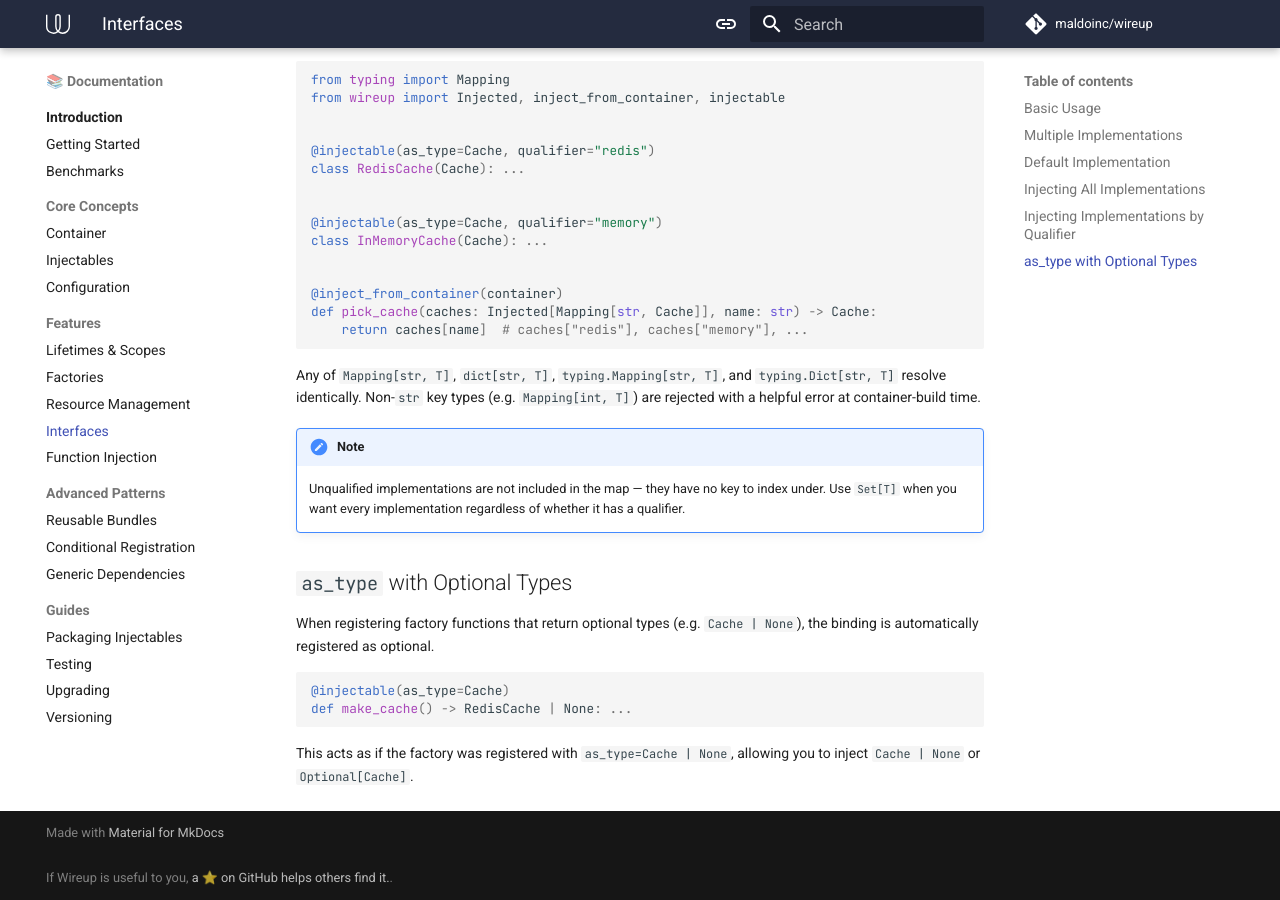
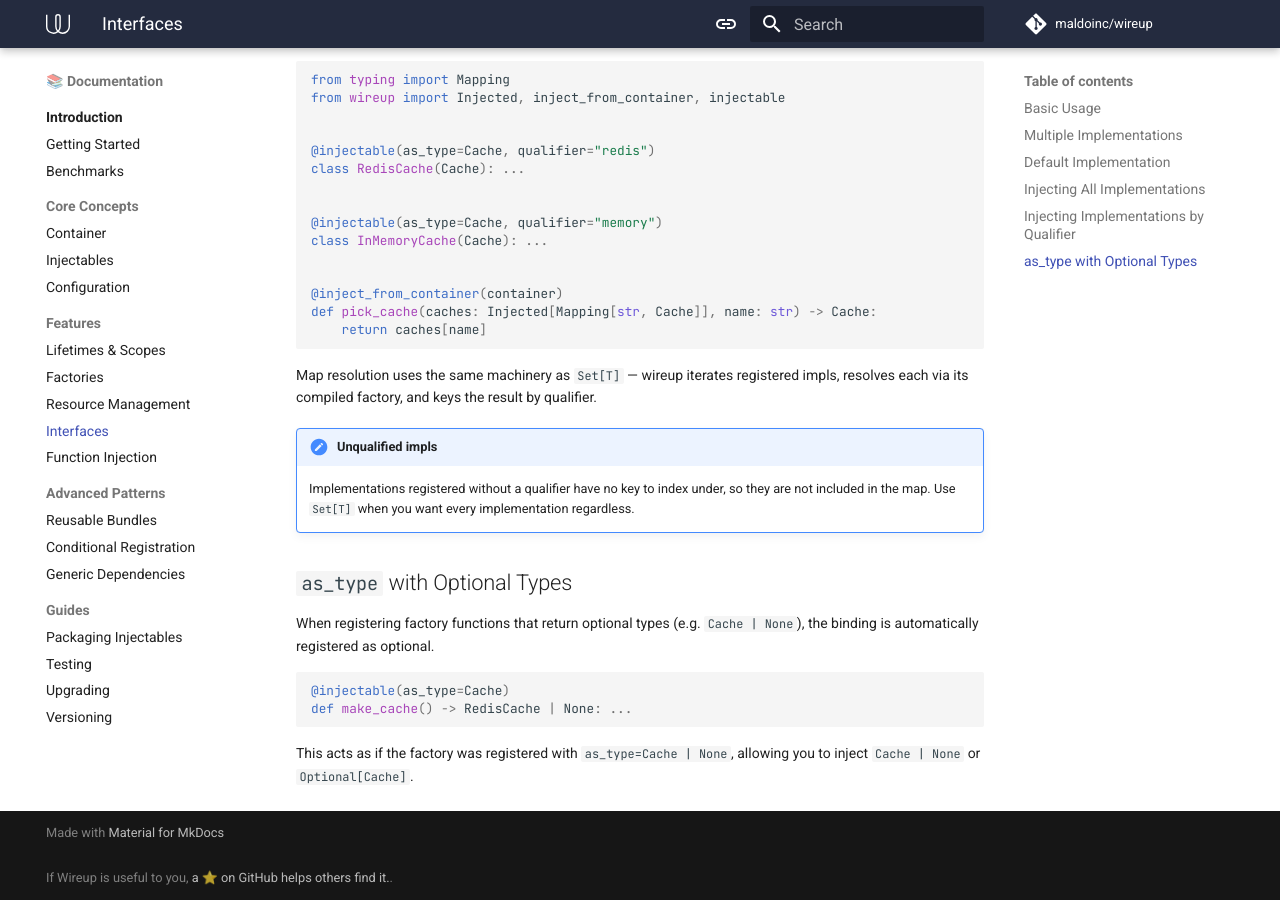
Before and after one commit to maldoinc/wireup, an MkDocs documentation site: the page built from docs/pages/interfaces.md, in a window 1280 px wide and 900 px high, scrolled down 3923 px. Built offline with MkDocs 1.6.1 and Material for MkDocs 9.7.7, drawn with Linux system fonts in a browser that asks for light colours; comment, search, counter and statistics services are not loaded; the version menu is left out.

Commit message:
docs: match wireup conventions in Mapping[str, T] injection section

````diff
--- a/docs/pages/interfaces.md
+++ b/docs/pages/interfaces.md
@@ -213,8 +213,8 @@ before the set is assembled.
 
 ## Injecting Implementations by Qualifier
 
-Use `Mapping[str, T]` to receive qualifier → implementation pairs. Each qualified impl becomes
-a keyed entry in the injected dict.
+Use `Mapping[str, T]` to receive qualifier → implementation pairs. Each qualified impl becomes a keyed entry in
+the injected dict.
 
 ```python
 from typing import Mapping
@@ -231,17 +231,16 @@ class InMemoryCache(Cache): ...
 
 @inject_from_container(container)
 def pick_cache(caches: Injected[Mapping[str, Cache]], name: str) -> Cache:
-    return caches[name]  # caches["redis"], caches["memory"], ...
+    return caches[name]
 ```
 
-Any of `Mapping[str, T]`, `dict[str, T]`, `typing.Mapping[str, T]`, and `typing.Dict[str, T]`
-resolve identically. Non-`str` key types (e.g. `Mapping[int, T]`) are rejected with a helpful
-error at container-build time.
+Map resolution uses the same machinery as `Set[T]` — wireup iterates registered impls, resolves each via its
+compiled factory, and keys the result by qualifier.
 
-!!! note
+!!! note "Unqualified impls"
 
-    Unqualified implementations are not included in the map — they have no key to index under.
-    Use `Set[T]` when you want every implementation regardless of whether it has a qualifier.
+    Implementations registered without a qualifier have no key to index under, so they are not included in the
+    map. Use `Set[T]` when you want every implementation regardless.
 
 ## `as_type` with Optional Types
 
````
